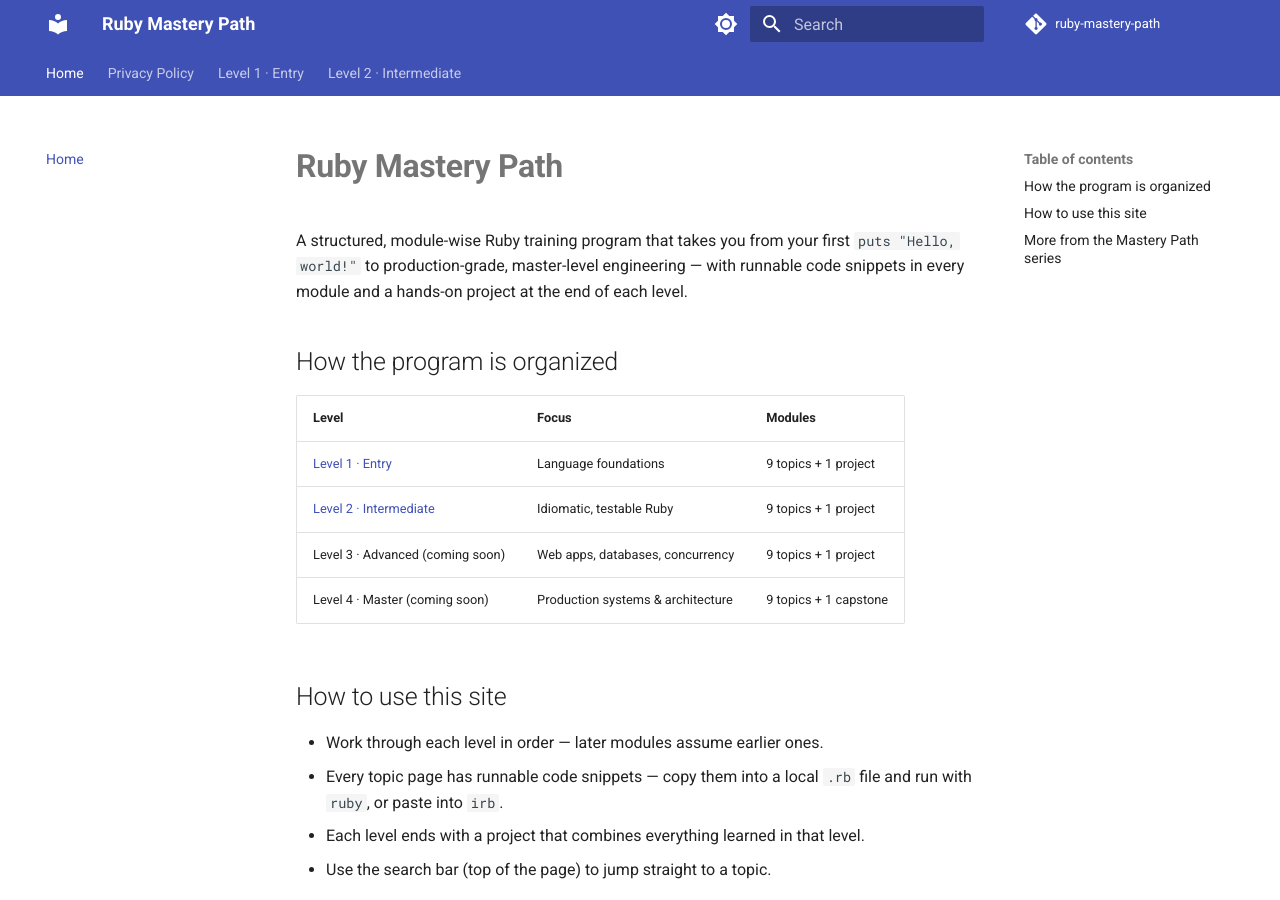
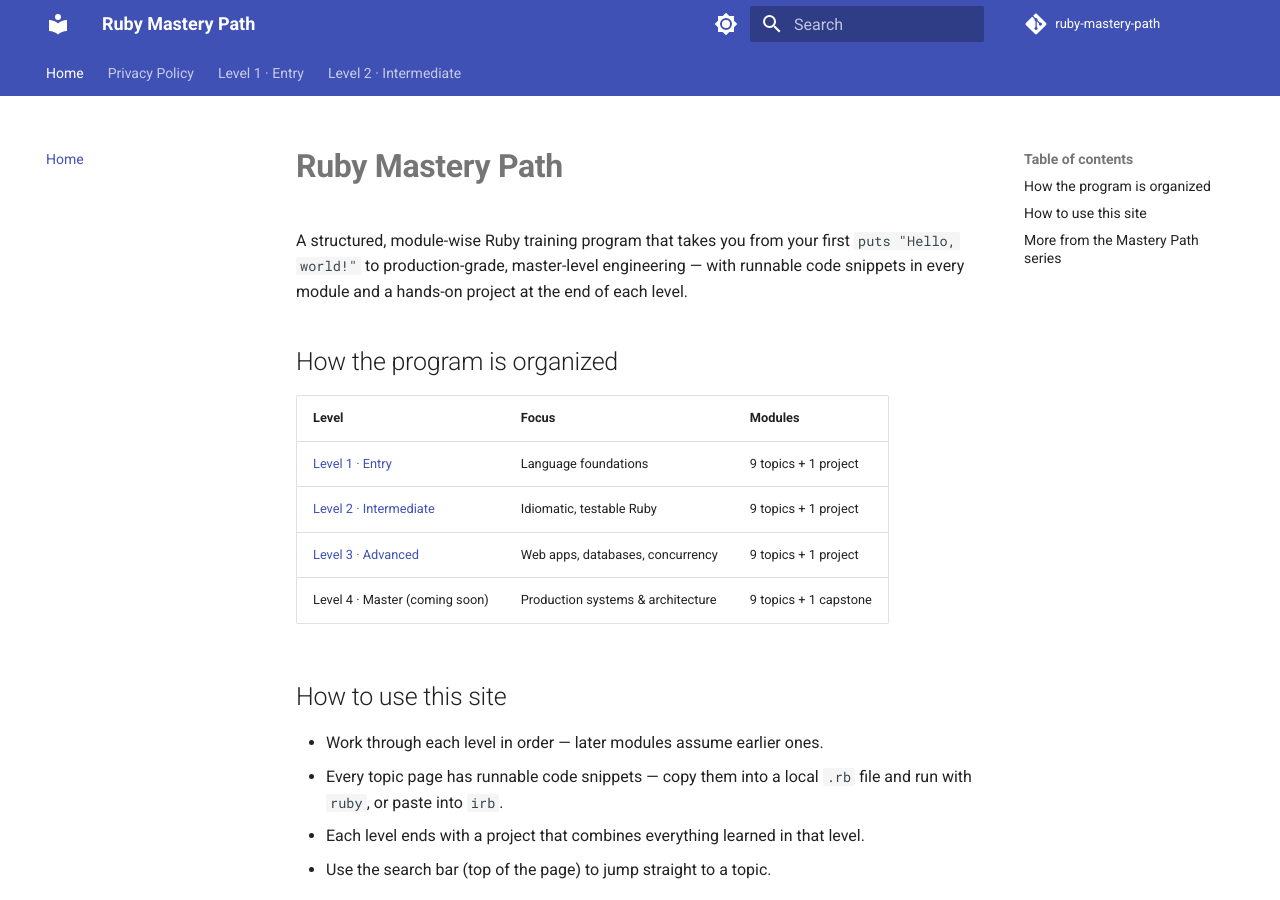
Before and after one commit to SIGILIPELLI/ruby-mastery-path, an MkDocs documentation site: the page built from docs/index.md, in a window 1280 px wide and 900 px high. Built offline with MkDocs 1.6.1 and Material for MkDocs 9.7.7, drawn with Linux system fonts in a browser that asks for light colours; comment, search, counter and statistics services are not loaded.

Commit message:
Link Level 3 on homepage now that it's complete
Co-Authored-By: Claude Opus 5 <noreply@anthropic.com>

```diff
--- a/docs/index.md
+++ b/docs/index.md
@@ -16,7 +16,7 @@ each level.
 |-------|-------|---------|
 | [Level 1 · Entry](level-1/index.md) | Language foundations | 9 topics + 1 project |
 | [Level 2 · Intermediate](level-2/index.md) | Idiomatic, testable Ruby | 9 topics + 1 project |
-| Level 3 · Advanced (coming soon) | Web apps, databases, concurrency | 9 topics + 1 project |
+| [Level 3 · Advanced](level-3/index.md) | Web apps, databases, concurrency | 9 topics + 1 project |
 | Level 4 · Master (coming soon) | Production systems & architecture | 9 topics + 1 capstone |
 
 ## How to use this site
```
